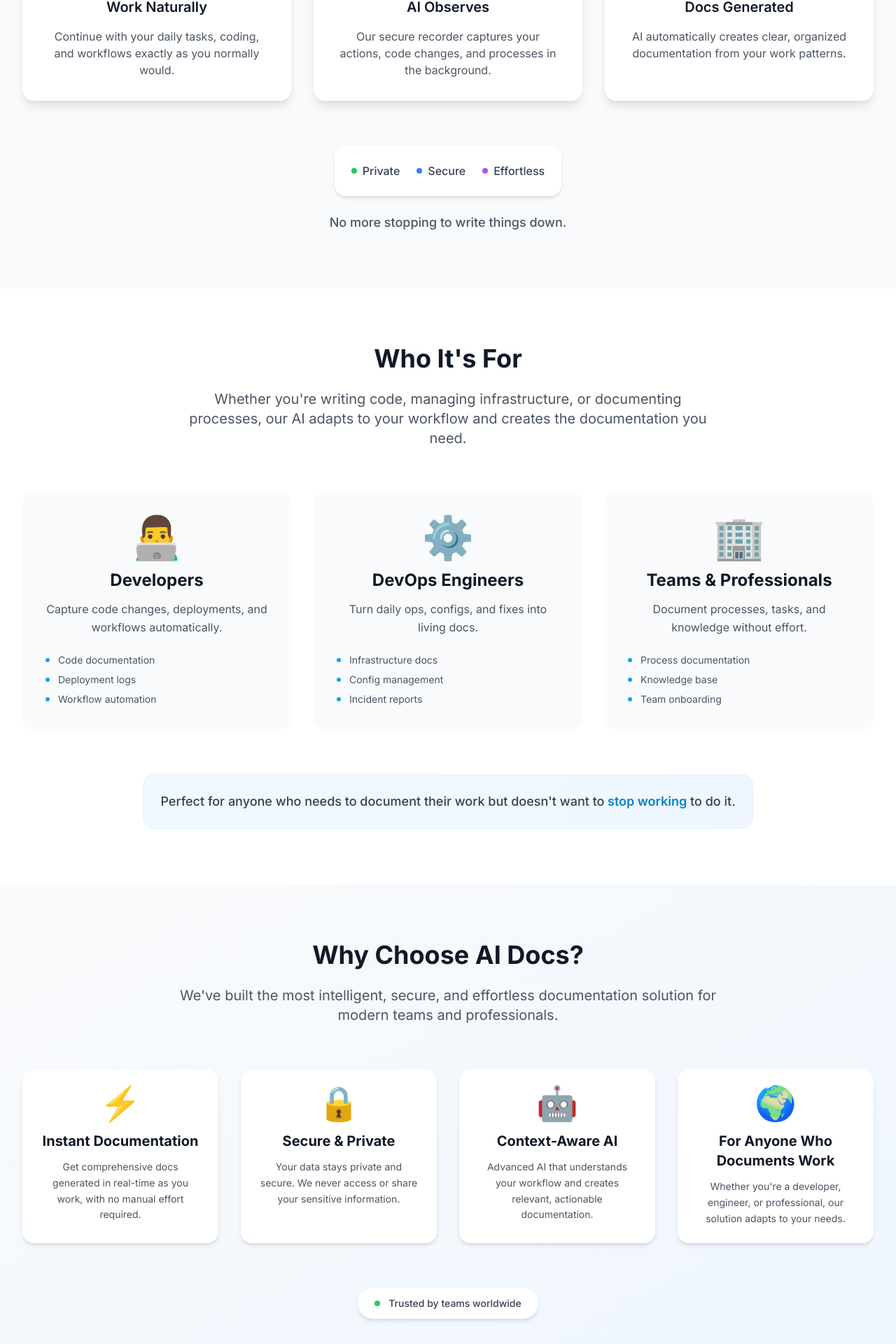
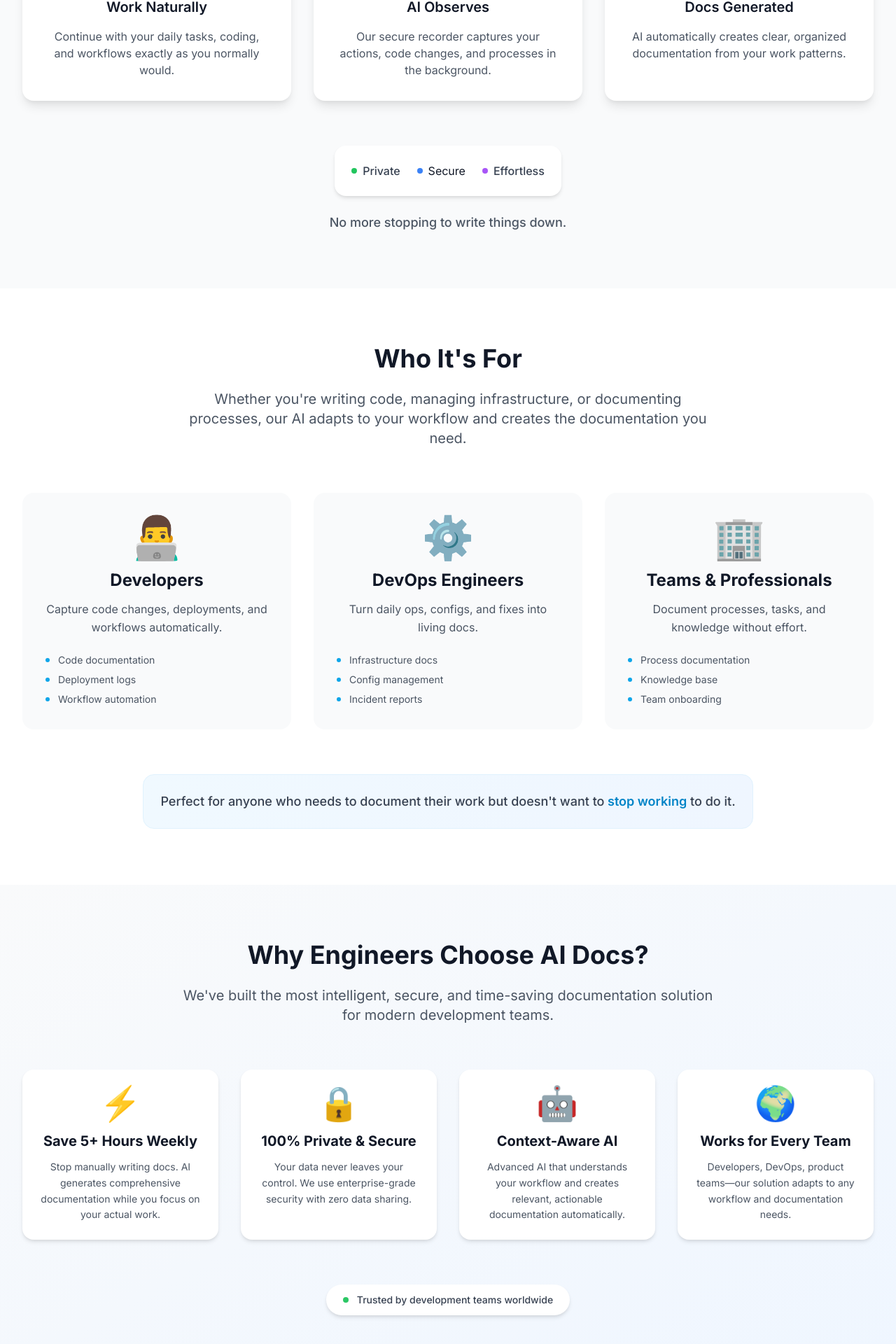
Before and after one commit to arjunthazhath2001/automated-ai-documentation, a React (Create React App) app: page / in a window 1280 px wide. Shown: the part 868-2788 px from the top of the page at 70% size. Built offline with nearby package versions, Linux system fonts and the light colour scheme; no server answers.

Commit message:
Update messaging to be more pain-focused and compelling for Product Hunt launch

```diff
--- a/src/components/CTASection.js
+++ b/src/components/CTASection.js
@@ -13,10 +13,10 @@ const CTASection = () => {
 
       <div className="relative max-w-4xl mx-auto px-4 sm:px-6 lg:px-8 text-center">
         <h2 className="text-3xl sm:text-4xl lg:text-5xl font-bold text-white mb-6">
-          Join Early Adopters
+          Stop Wasting Time on Docs
         </h2>
         <p className="text-xl sm:text-2xl text-blue-100 mb-12 max-w-3xl mx-auto leading-relaxed">
-          Join early adopters shaping the future of effortless documentation.
+          Join early adopters who are already saving 5+ hours per week on documentation.
         </p>
 
         {/* Email signup with dark variant */}
--- a/src/components/HeroSection.js
+++ b/src/components/HeroSection.js
@@ -19,7 +19,7 @@ const HeroSection = () => {
 
           {/* Subheadline */}
           <p className="text-xl sm:text-2xl text-gray-600 mb-12 max-w-3xl mx-auto leading-relaxed">
-            Just do your work — our AI captures, organizes, and turns it into clear documentation.
+            Engineers waste hours writing repetitive docs. Our AI records your workflow and auto-generates documentation for you.
           </p>
 
           {/* Email signup */}
--- a/src/components/HowItWorksSection.js
+++ b/src/components/HowItWorksSection.js
@@ -9,7 +9,7 @@ const HowItWorksSection = () => {
             How It Works
           </h2>
           <p className="text-xl text-gray-600 max-w-3xl mx-auto">
-            All you have to do is work as usual. Our secure recorder observes what you do and automatically generates context-aware documentation.
+            Stop losing time to documentation. Our secure recorder captures your work and AI generates comprehensive docs automatically.
           </p>
         </div>
 
@@ -61,7 +61,7 @@ const HowItWorksSection = () => {
               <div className="w-2 h-2 bg-green-500 rounded-full"></div>
               Private
             </div>
-            <div className="flex items-center gap-2 text-gray-700 font-medium">
+            <div className="flex items-center gap-2">
               <div className="w-2 h-2 bg-blue-500 rounded-full"></div>
               Secure
             </div>
--- a/src/components/ValuePropsSection.js
+++ b/src/components/ValuePropsSection.js
@@ -4,23 +4,23 @@ const ValuePropsSection = () => {
   const valueProps = [
     {
       icon: '⚡',
-      title: 'Instant Documentation',
-      description: 'Get comprehensive docs generated in real-time as you work, with no manual effort required.'
+      title: 'Save 5+ Hours Weekly',
+      description: 'Stop manually writing docs. AI generates comprehensive documentation while you focus on your actual work.'
     },
     {
       icon: '🔒',
-      title: 'Secure & Private',
-      description: 'Your data stays private and secure. We never access or share your sensitive information.'
+      title: '100% Private & Secure',
+      description: 'Your data never leaves your control. We use enterprise-grade security with zero data sharing.'
     },
     {
       icon: '🤖',
       title: 'Context-Aware AI',
-      description: 'Advanced AI that understands your workflow and creates relevant, actionable documentation.'
+      description: 'Advanced AI that understands your workflow and creates relevant, actionable documentation automatically.'
     },
     {
       icon: '🌍',
-      title: 'For Anyone Who Documents Work',
-      description: 'Whether you\'re a developer, engineer, or professional, our solution adapts to your needs.'
+      title: 'Works for Every Team',
+      description: 'Developers, DevOps, product teams—our solution adapts to any workflow and documentation needs.'
     }
   ]
 
@@ -29,11 +29,11 @@ const ValuePropsSection = () => {
       <div className="max-w-7xl mx-auto px-4 sm:px-6 lg:px-8">
         <div className="text-center mb-16">
           <h2 className="text-3xl sm:text-4xl font-bold text-gray-900 mb-6">
-            Why Choose AI Docs?
+            Why Engineers Choose AI Docs?
           </h2>
           <p className="text-xl text-gray-600 max-w-3xl mx-auto">
-            We've built the most intelligent, secure, and effortless documentation solution
-            for modern teams and professionals.
+            We've built the most intelligent, secure, and time-saving documentation solution
+            for modern development teams.
           </p>
         </div>
 
@@ -61,7 +61,7 @@ const ValuePropsSection = () => {
           <div className="inline-flex items-center gap-3 px-6 py-3 bg-white rounded-full card-shadow">
             <div className="w-2 h-2 bg-green-500 rounded-full animate-pulse"></div>
             <span className="text-sm font-medium text-gray-700">
-              Trusted by teams worldwide
+              Trusted by development teams worldwide
             </span>
           </div>
         </div>
```
